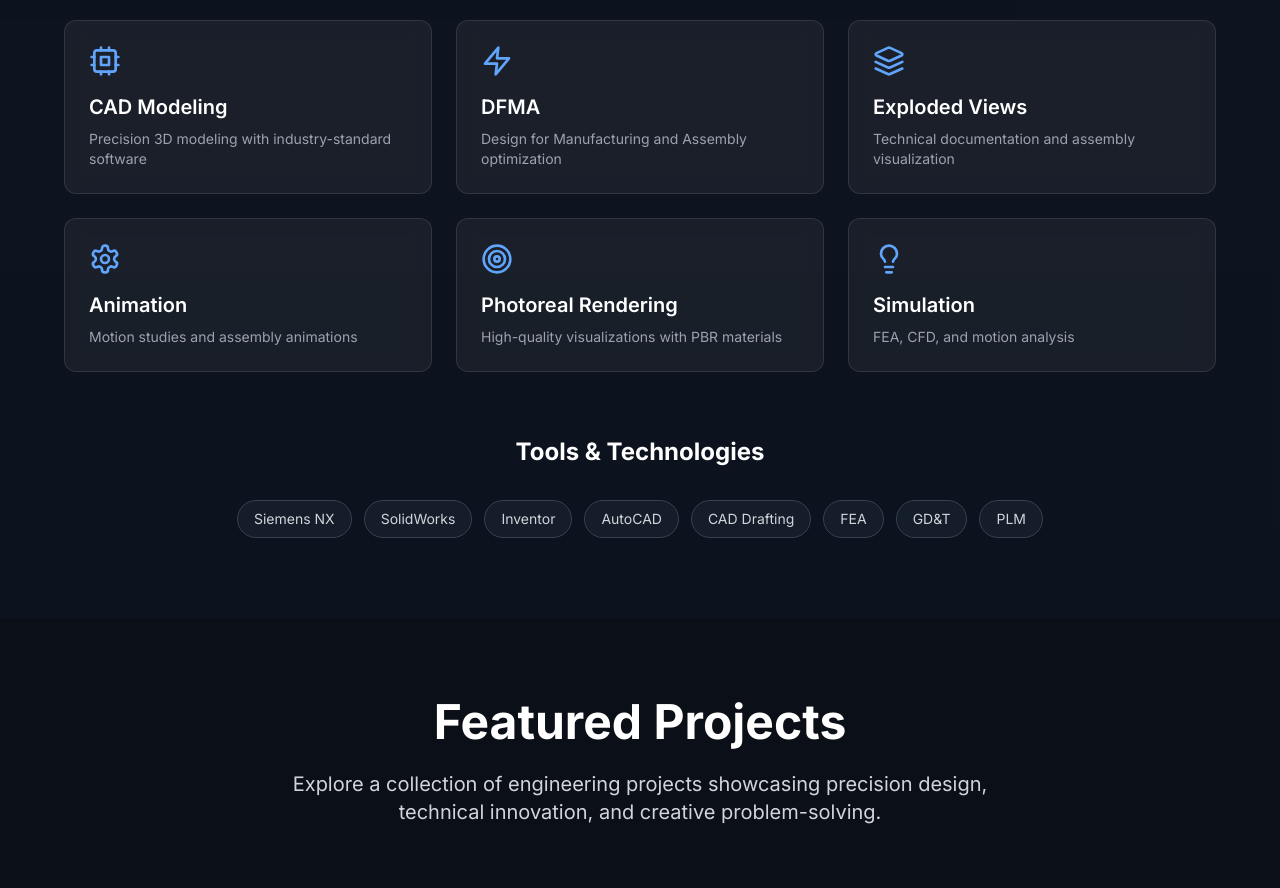
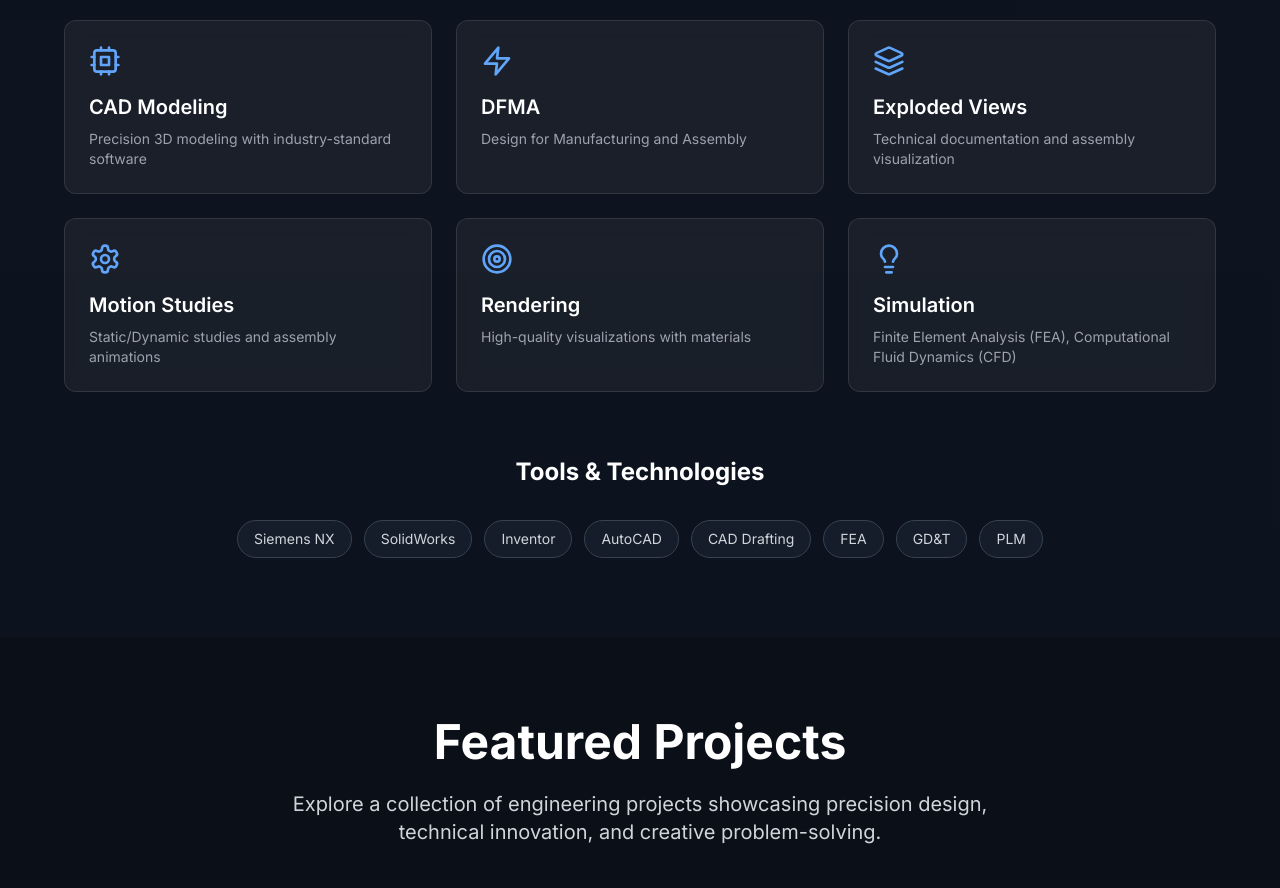
Before and after one commit to fresheggdesigns/FreshEggEngineering, a Next.js app: page / in a window 1280 px wide. Shown: the part 1760-2648 px from the top of the page. Built offline with nearby package versions, Linux system fonts and the light colour scheme.

Commit message:
ESLint Deployment Updates

```diff
--- a/app/components/About.tsx
+++ b/app/components/About.tsx
@@ -24,7 +24,7 @@ const capabilities = [
   {
     icon: Zap,
     title: 'DFMA',
-    description: 'Design for Manufacturing and Assembly optimization'
+    description: 'Design for Manufacturing and Assembly'
   },
   {
     icon: Layers,
@@ -33,18 +33,18 @@ const capabilities = [
   },
   {
     icon: Settings,
-    title: 'Animation',
-    description: 'Motion studies and assembly animations'
+    title: 'Motion Studies',
+    description: 'Static/Dynamic studies and assembly animations'
   },
   {
     icon: Target,
-    title: 'Photoreal Rendering',
-    description: 'High-quality visualizations with PBR materials'
+    title: 'Rendering',
+    description: 'High-quality visualizations with materials'
   },
   {
     icon: Lightbulb,
     title: 'Simulation',
-    description: 'FEA, CFD, and motion analysis'
+    description: 'Finite Element Analysis (FEA), Computational Fluid Dynamics (CFD)'
   }
 ];
 
--- a/app/components/Footer.tsx
+++ b/app/components/Footer.tsx
@@ -1,7 +1,7 @@
 'use client';
 
 import { motion } from 'framer-motion';
-import { ArrowUp, Github, Linkedin, Mail, ExternalLink } from 'lucide-react';
+import { ArrowUp, /*Github,*/ Linkedin, Mail /*ExternalLink*/ } from 'lucide-react';
 import Image from 'next/image';
 
 export default function Footer() {
--- a/app/components/Hero.tsx
+++ b/app/components/Hero.tsx
@@ -19,7 +19,7 @@ export default function Hero() {
   };
 
   return (
-    <section className="relative min-h-screen flex items-center justify-center overflow-hidden">
+    <section className="relative min-h-screen flex items-center justify-center overflow-hidden pt-28 md:pt-0">
       {/* Background with gradients and grid */}
       <div className="absolute inset-0 bg-scene bg-grid" />
 
```
Also changed, not shown: next.config.mjs (renamed from next.config.js).
